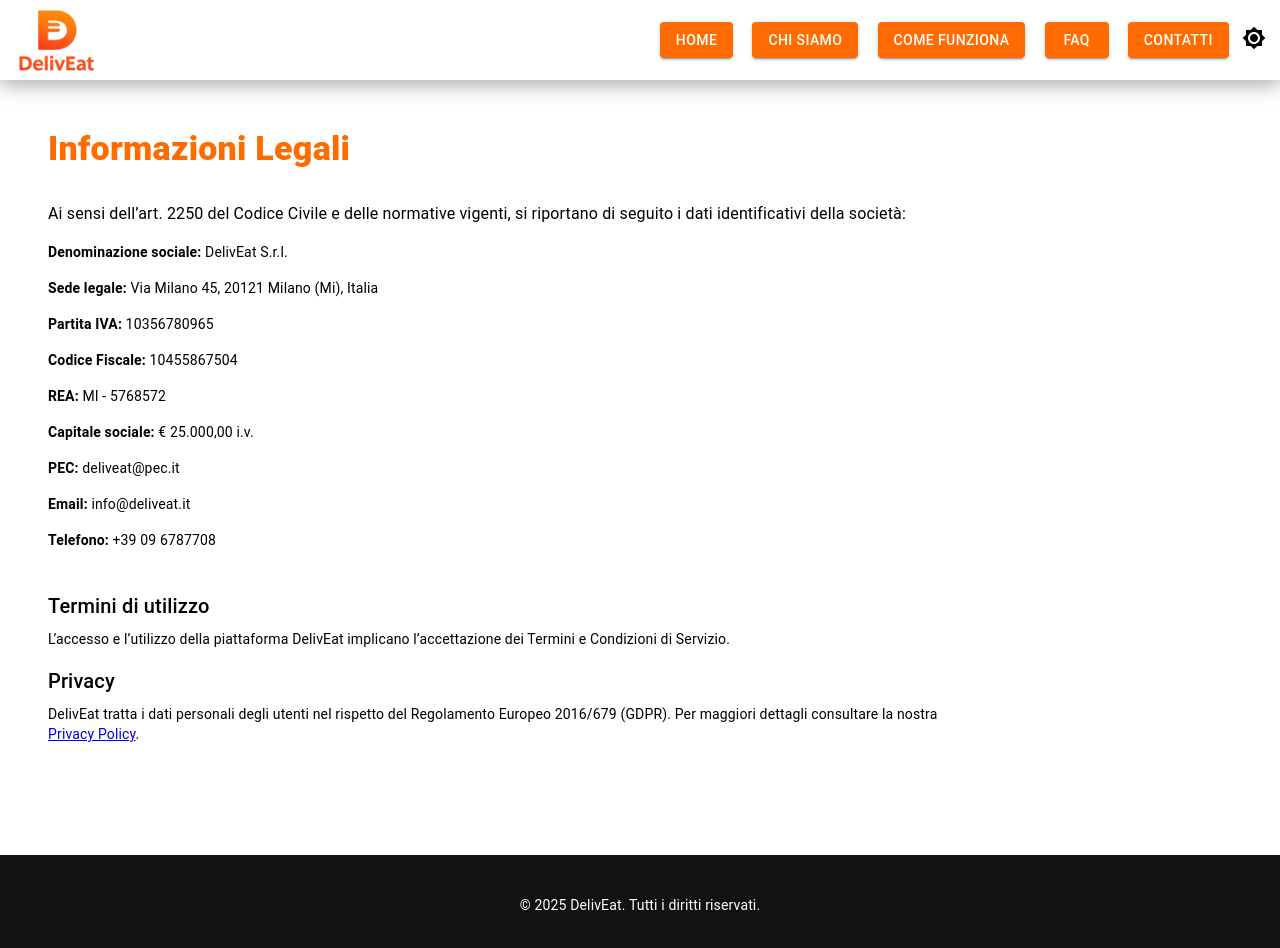
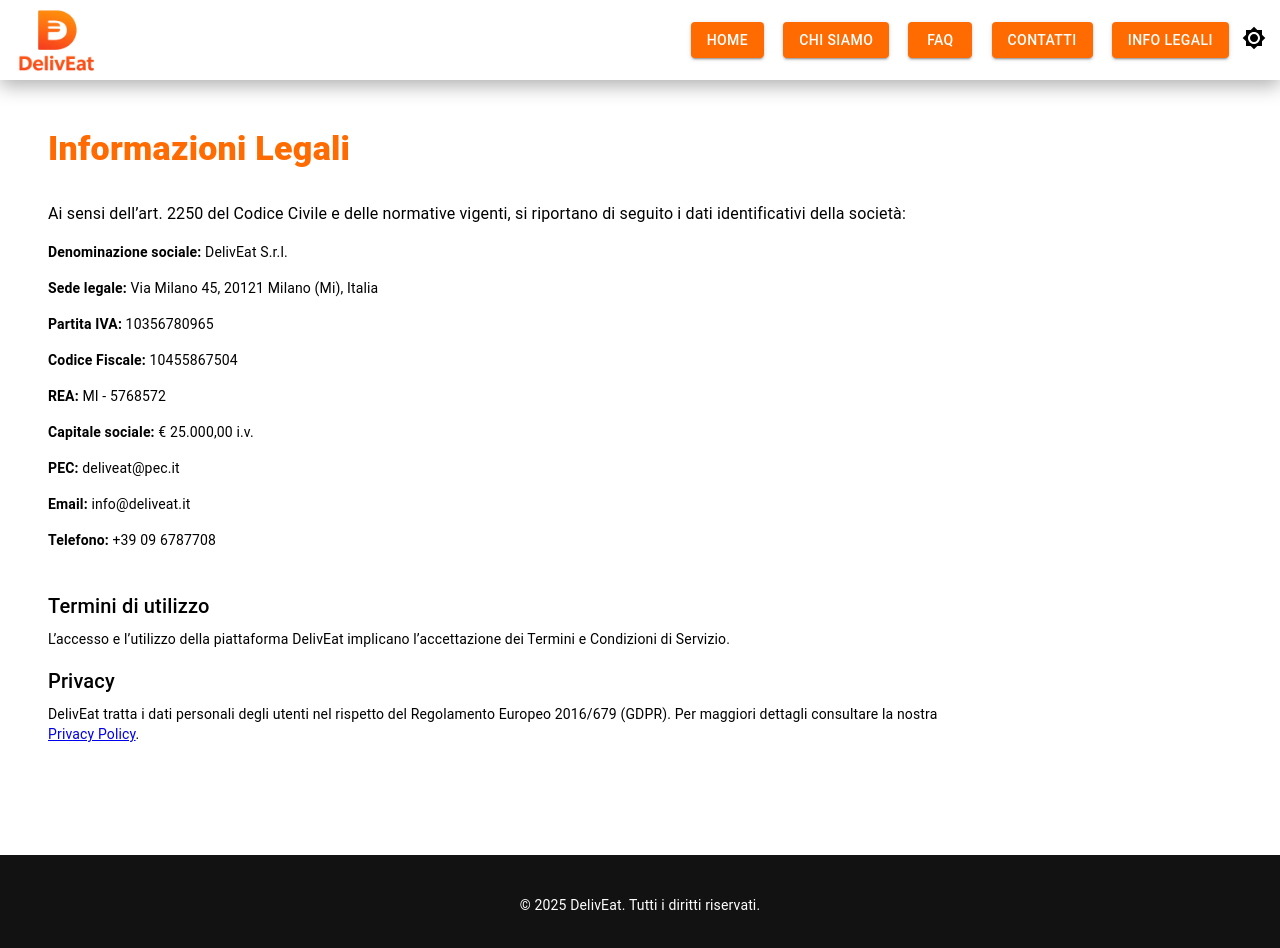
Before and after one commit to BadBoyEn/DelivEat, a React (Vite) app in the folder deliveat/: page /home/info in a window 1280 px wide. Shown: the top 948 px of the page. Built offline with nearby package versions, Linux system fonts and the light colour scheme; no server answers.

Commit message:
init
Piccoli aggiustamenti

```diff
--- a/deliveat/src/Components/GestioneHomePage/GestioneNavbar/InfoLegali.jsx
+++ b/deliveat/src/Components/GestioneHomePage/GestioneNavbar/InfoLegali.jsx
@@ -24,10 +24,9 @@
         <Box text="text" className="links-box">
           <Button component={Link} to="/" variant='contained' color="secondary">Home</Button>
           <Button component={Link} to="/home/chisiamo" variant="contained" color="secondary">Chi Siamo</Button>
-          <Button component={Link} to="/home/comefunziona" variant='contained' color="secondary">Come Funziona</Button>
           <Button component={Link} to="/home/faq" variant='contained' color="secondary">FAQ</Button>
           <Button component={Link} to="/home/contatti" variant='contained' color="secondary">Contatti</Button>
-
+          <Button component={Link} to="/home/info" variant='contained' color="secondary">Info Legali</Button>
         </Box>
         <Box className="color-switch-home">
             <ColorModeSelect/>
--- a/deliveat/src/theme/Dark.css
+++ b/deliveat/src/theme/Dark.css
@@ -33,7 +33,7 @@
   --dark-shadow: rgba(0, 0, 0, 0.6); /* Ombre leggera */
 }
 
-html.theme-dark, html.theme-dark body, html.theme-dark #root {
+html.theme-dark, html.theme-dark body {
   background-color: var(--bg) !important;
   color: var(--text);
 }
```
